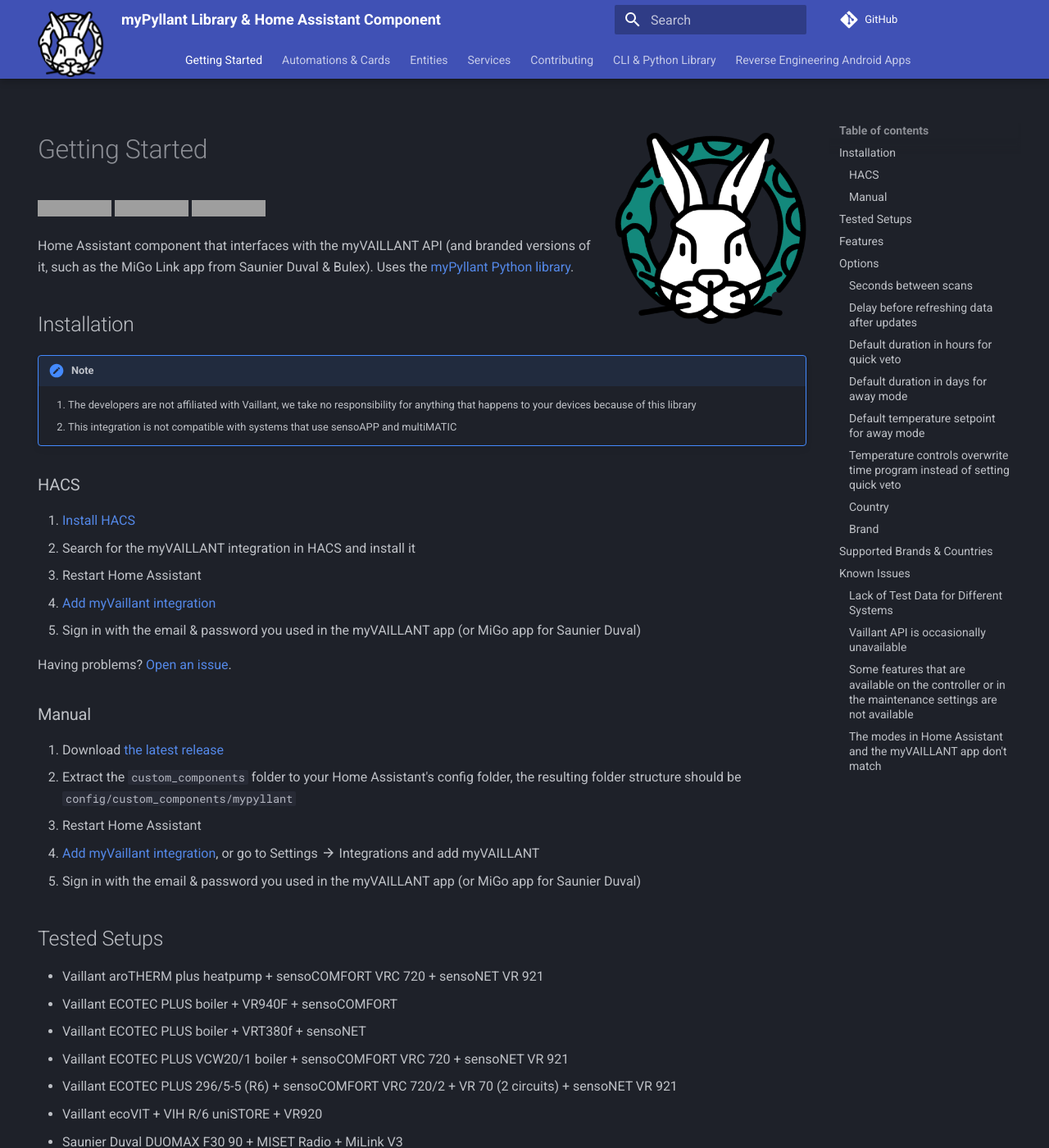
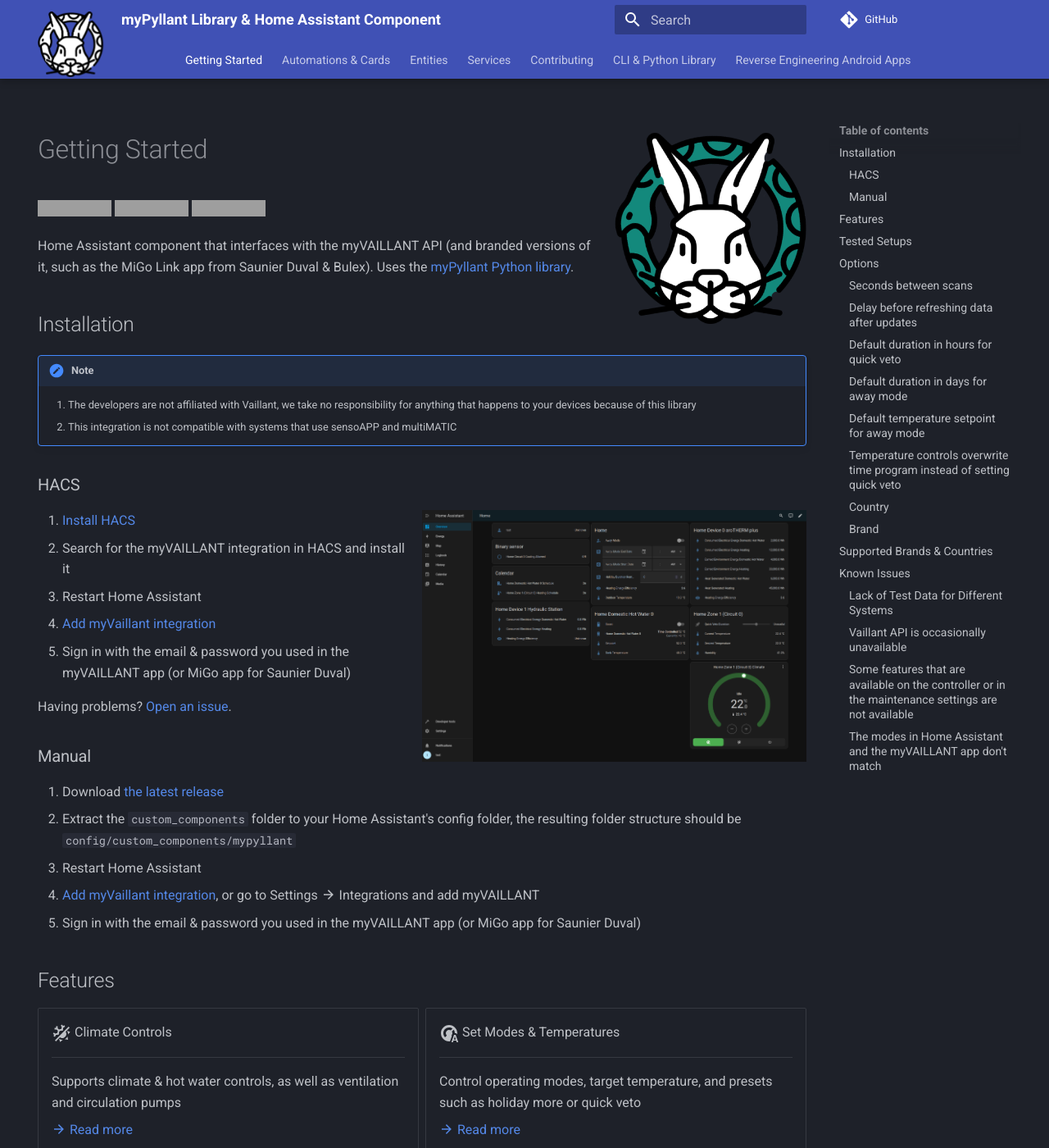
Before and after one commit to signalkraft/mypyllant-component, an MkDocs documentation site: the page built from docs/docs/index.md, in a window 1280 px wide and 1400 px high. Shown: the whole window at 82% size. Built offline with MkDocs 1.6.1 and Material for MkDocs 9.7.7, drawn with Linux system fonts in a browser that asks for light colours; comment, search, counter and statistics services are not loaded; some of the changed text lies outside the part shown; grey boxes are pictures that could not be loaded.

Commit message:
new index docs page

```diff
--- a/docs/docs/index.md
+++ b/docs/docs/index.md
@@ -5,7 +5,7 @@
   - navigation
 ---
 
-![myPyllant](assets/logo.png){ align=right width="25%" }
+[![myPyllant](assets/logo.png){ align=right width="25%" }]()
 
 # Getting Started
 
@@ -26,6 +26,8 @@
 
 ### HACS
 
+![Default Dashboard Screenshot](assets/default-dashboard.png){ width="50%" align="right" }
+
 1. [Install HACS](https://hacs.xyz/docs/setup/download)
 2. Search for the myVAILLANT integration in HACS and install it
 3. Restart Home Assistant
@@ -44,6 +46,62 @@
    Settings :material-arrow-right: Integrations and add myVAILLANT
 5. Sign in with the email & password you used in the myVAILLANT app (or MiGo app for Saunier Duval)
 
+## Features
+
+<div class="grid cards" markdown>
+
+*    :material-sun-snowflake-variant:{ .lg .middle } Climate Controls
+
+     ---
+
+     Supports climate & hot water controls, as well as ventilation and circulation pumps
+
+     [:material-arrow-right: Read more](2-entities.md#sample-entities)
+
+*    :material-thermostat-auto:{ .lg .middle } Set Modes & Temperatures
+
+     ---
+
+     Control operating modes, target temperature, and presets such as holiday more or quick veto
+
+     [:material-arrow-right: Read more](2-entities.md#climate-entities)
+
+*    :material-calendar-sync:{ .lg .middle } Change Schedules
+
+     ---
+
+     Set the schedule for climate zones, water heaters, and circulation pumps
+     with [a custom service](https://signalkraft.com/mypyllant-component/2-services/#setting-a-time-program) or [in the Home Assistant calendar](2-entities.md#calendar-entities)
+
+     [:material-arrow-right: Read more](2-entities.md#calendar-entities)
+
+*    :material-chart-line:{ .lg .middle } Track Data over Time
+
+     ---
+
+     Track sensor information of devices, such as temperature, humidity, operating mode, energy usage, or energy efficiency
+
+    [:material-arrow-right: Read more](2-entities.md#sample-entities)
+
+*    :material-hammer-screwdriver:{ .lg .middle } Diagnostic Data
+
+     ---
+
+     See diagnostic information, such as the current heating curve, flow temperature, firmware versions, or water pressure.
+     Even values that are not available in the app, such as the current heating curve.
+
+     [:material-arrow-right: Read more](2-entities.md#extra-state-attributes)
+
+*    :material-home-automation:{ .lg .middle } Services & Automations
+
+     ---
+
+     Custom services to set holiday mode or quick veto temperature overrides, and their duration
+
+     [:material-arrow-right: Read more](2-services.md)
+
+</div>
+
 ## Tested Setups
 
 * Vaillant aroTHERM plus heatpump + sensoCOMFORT VRC 720 + sensoNET VR 921
@@ -55,18 +113,6 @@
 * Saunier Duval DUOMAX F30 90 + MISET Radio + MiLink V3
 * Bulex Thema Condens F30/35 + Red 5 + MiPro Sense + MiLink v3
 
-## Features
-
-![Default Dashboard Screenshot](assets/default-dashboard.png)
-
-* Supports climate & hot water controls, as well as sensor information
-* Control operating modes, target temperature, and presets such as holiday more or quick veto
-* Set the schedule for climate zones, water heaters, and circulation pumps
-  with [a custom service](https://signalkraft.com/mypyllant-component/2-services/#setting-a-time-program) or [in the Home Assistant calendar](2-entities.md#calendar-entities)
-* Track sensor information of devices, such as temperature, humidity, operating mode, energy usage, or energy efficiency
-* See diagnostic information, such as the current heating curve, flow temperature, firmware versions, or water pressure
-* Custom services to set holiday mode or quick veto temperature overrides, and their duration
-* [...and more](2-entities.md)
 
 ## Options
 
--- a/docs/mkdocs.yml
+++ b/docs/mkdocs.yml
@@ -19,6 +19,7 @@
   - mkdocstrings
   - social
   - search
+  - glightbox
 repo_url: https://github.com/signalkraft/mypyllant-component/
 markdown_extensions:
   - admonition
```
Also changed, not shown: 1 other file.
